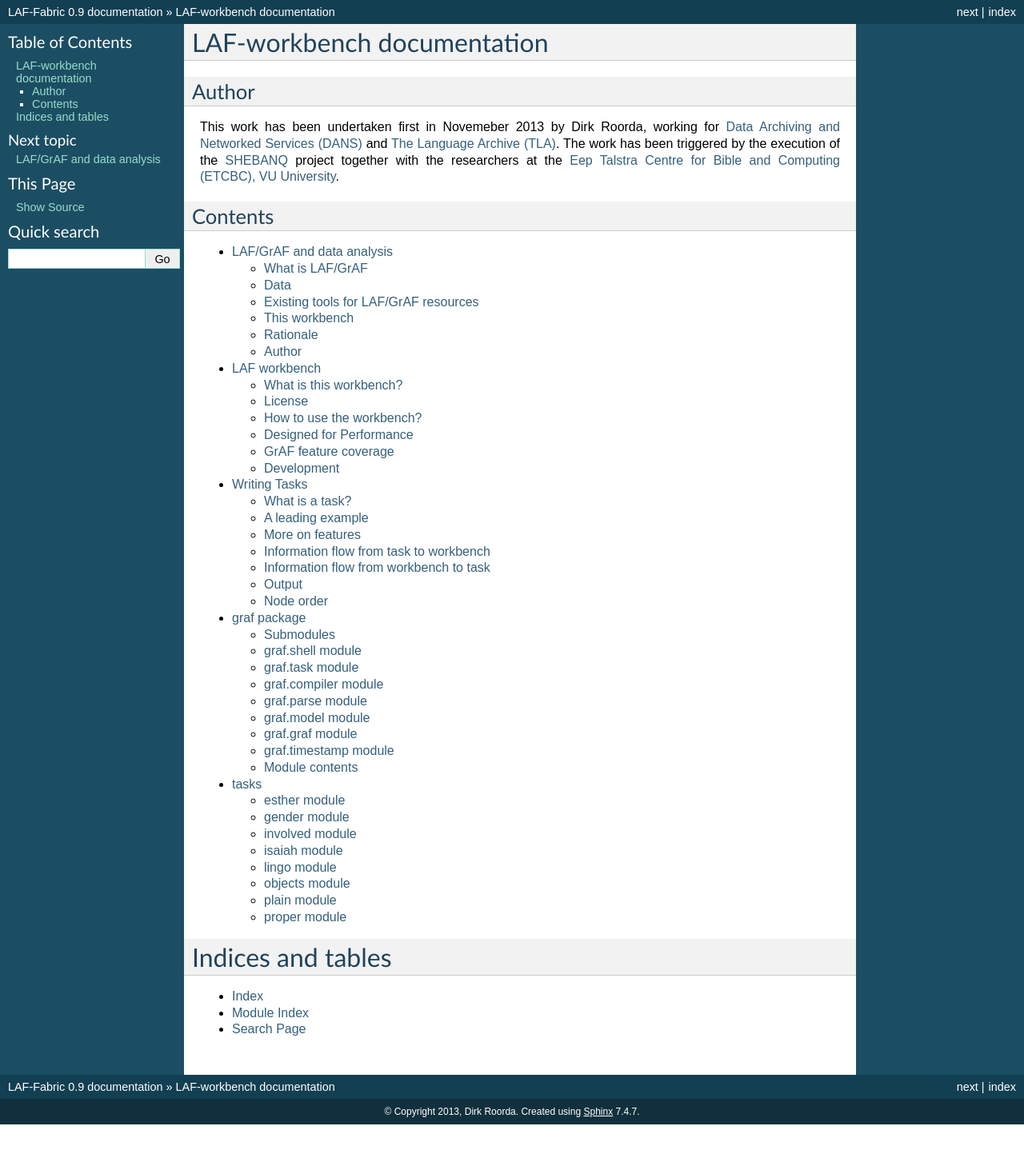
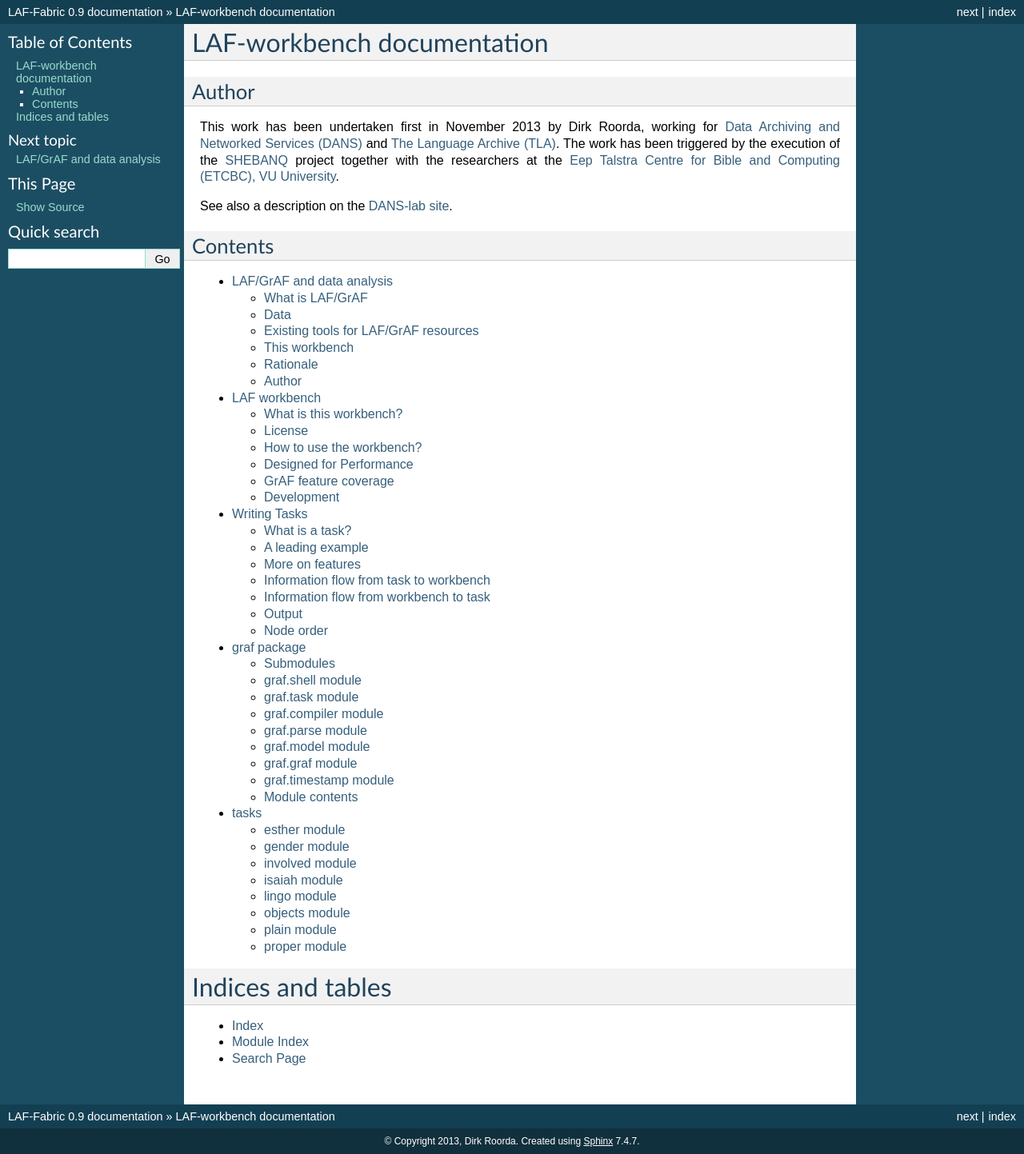
Before and after one commit to dirkroorda/laf-fabric, a Sphinx documentation site: the page built from docs/index.rst, in a window 1280 px wide. Shown: the whole page at 80% size. Built offline with Sphinx 7.4.7, drawn with Linux system fonts in a browser that asks for light colours; before the commit the page ends 1406 px from its top, so only the background shows below that.

Commit message:
update docs

```diff
--- a/docs/index.rst
+++ b/docs/index.rst
@@ -5,7 +5,7 @@ LAF-workbench documentation
 
 Author
 ------
-This work has been undertaken first in Novemeber 2013 by Dirk Roorda, working for
+This work has been undertaken first in November 2013 by Dirk Roorda, working for
 `Data Archiving and Networked Services (DANS) <http://www.dans.knaw.nl/en>`_ and
 `The Language Archive (TLA) <http://tla.mpi.nl>`_.
 The work has been triggered by the execution of the
@@ -13,6 +13,8 @@ The work has been triggered by the execution of the
 together with the researchers at the
 `Eep Talstra Centre for Bible and Computing (ETCBC), VU University
 <http://www.godgeleerdheid.vu.nl/nl/onderzoek/instituten-en-centra/eep-talstra-centre-for-bible-and-computer/index.asp>`_.
+
+See also a description on the `DANS-lab site <http://demo.datanetworkservice.nl/mediawiki/index.php/LAF_Fabric>`_.
 
 Contents
 --------
```
Also changed, not shown: README.md (+11 -1 lines).
